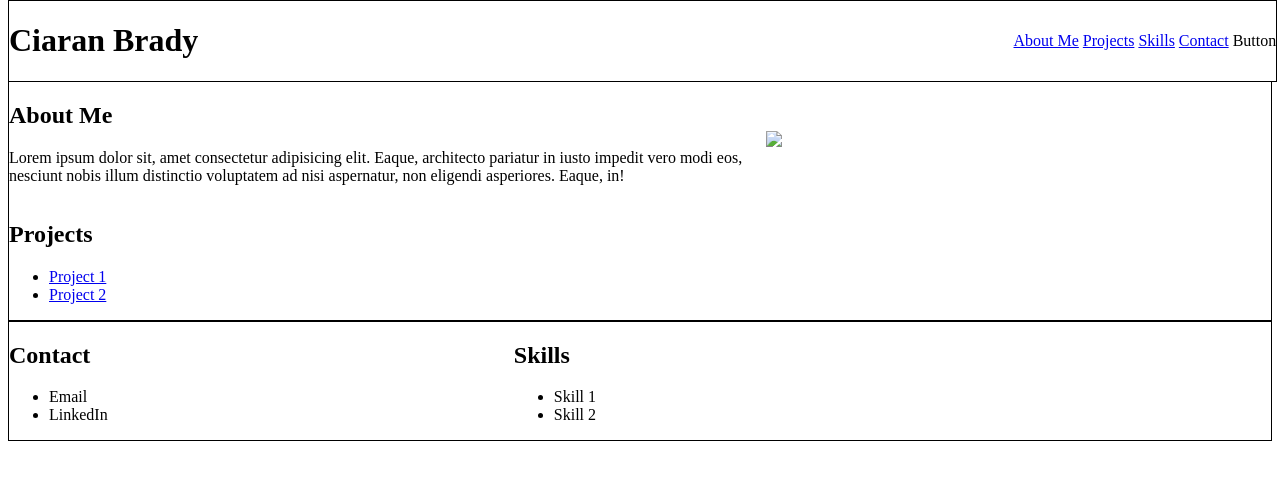
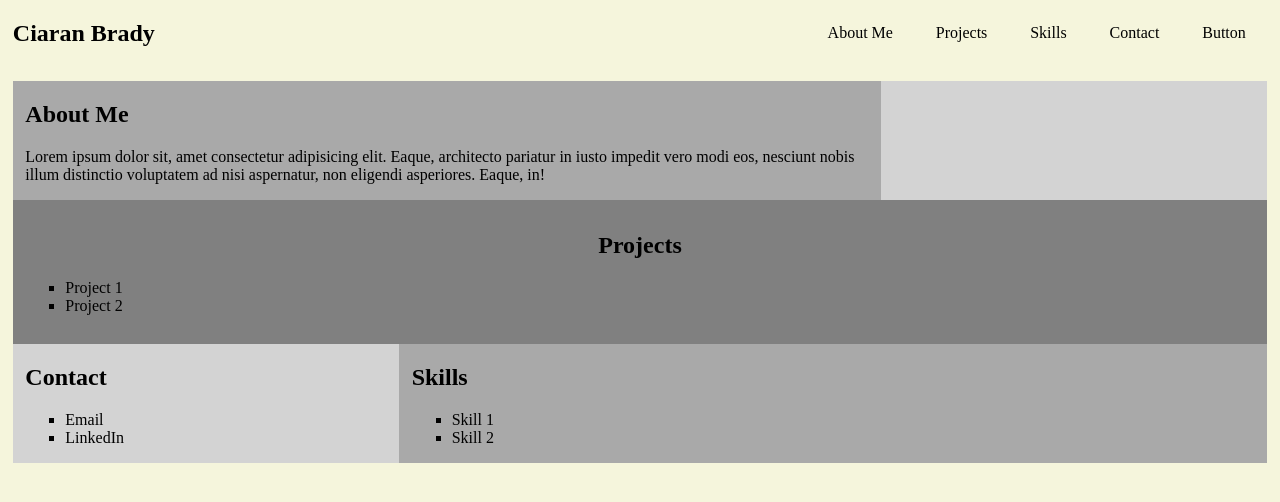
Before and after one commit to xerocb/portfolio, a plain HTML site: page index.html in a window 1280 px wide. Drawn offline with Linux system fonts and the light colour scheme.

Commit message:
Set up initial wireframe layout

```diff
--- a/index.html
+++ b/index.html
@@ -7,9 +7,8 @@
     </head>
 
     <body>
-        <header>
+        <nav>
             <h1>Ciaran Brady</h1>
-            <nav>
             <ul>
                 <li><a href="#about">About Me</a></li>
                 <li><a href="#projects">Projects</a></li>
@@ -18,17 +17,15 @@
                 <li>Button<!-- Dark Mode Button --></li>
             </ul>
         </nav>
-        </header>
 
         <main>
             <section id="about">
                 <div class="major">
                     <h2>About Me</h2>
                     <p>Lorem ipsum dolor sit, amet consectetur adipisicing elit. Eaque, architecto pariatur in iusto impedit vero modi eos, nesciunt nobis illum distinctio voluptatem ad nisi aspernatur, non eligendi asperiores. Eaque, in!</p>
-                </div> <!-- About -->
+                </div>
                 <div class="minor">
-                    <img src="Portfolio Wireframe.png">
-                </div> <!-- Image -->
+                </div>
             </section>
             <section id="projects">
                 <h2>Projects</h2>
--- a/styles.css
+++ b/styles.css
@@ -1,13 +1,8 @@
 /* Global */
 html,
 body {
-    margin-top: 0px;
-}
-
-header,
-main,
-footer {
-    border: 1px solid black;
+    margin: 0px;
+    background-color: beige;
 }
 
 main,
@@ -16,40 +11,84 @@ footer {
     top: 81px;
 }
 
-/* Header */
-header {
+a {
+    color: black;
+    text-decoration: none;
+}
+
+a:hover {
+    color: darkgray;
+}
+
+ul {
+    list-style-type: square;
+}
+
+/* Nav */
+nav {
     display: flex;
-    justify-content: space-between;
     align-items: center;
     position: fixed;
-    width: 99%;
+    width: 100%;
     z-index: 100;
-    background-color: white;
+    background-color: beige;
 }
 
-header li {
-    display: inline-block;
+nav h1 {
+    padding-left: 1%;
 }
 
-/* Main */
+nav ul {
+    display: flex;
+    margin-left: auto;
+    align-items: center;
+    flex: auto;
+    justify-content: right;
+    padding-right: 1%;
+}
+
+nav li {
+    display: inline-block;
+    padding: 0 2%;
+}
+
+/* About */
+main {
+    padding: 0 1%;
+}
+
 #about {
     display: flex;
     align-items: center;
 }
 
 .major {
-    flex: 3 1 0;
+    flex: 7 1 0;
+    background-color: darkgray;
+    padding: 0 1%;
 }
 
 .minor {
-    flex: 2 1 0;
+    flex: 3 1 0;
+    padding: 0 1%;
+    background-color: lightgray;
+    align-self: stretch;
 }
 
-img {
-    width: 100%;
+/* Projects */
+#projects {
+    background-color: gray;
+    padding: 1% 1%;
+}
+
+#projects h2 {
+    text-align: center;
 }
 
 /* Footer */
 footer {
     display: flex;
+    padding: 0 1%;
 }
+
+/* Responsive width = 490-491px */
```
Lines whose indentation alone changed are shown as unchanged.
